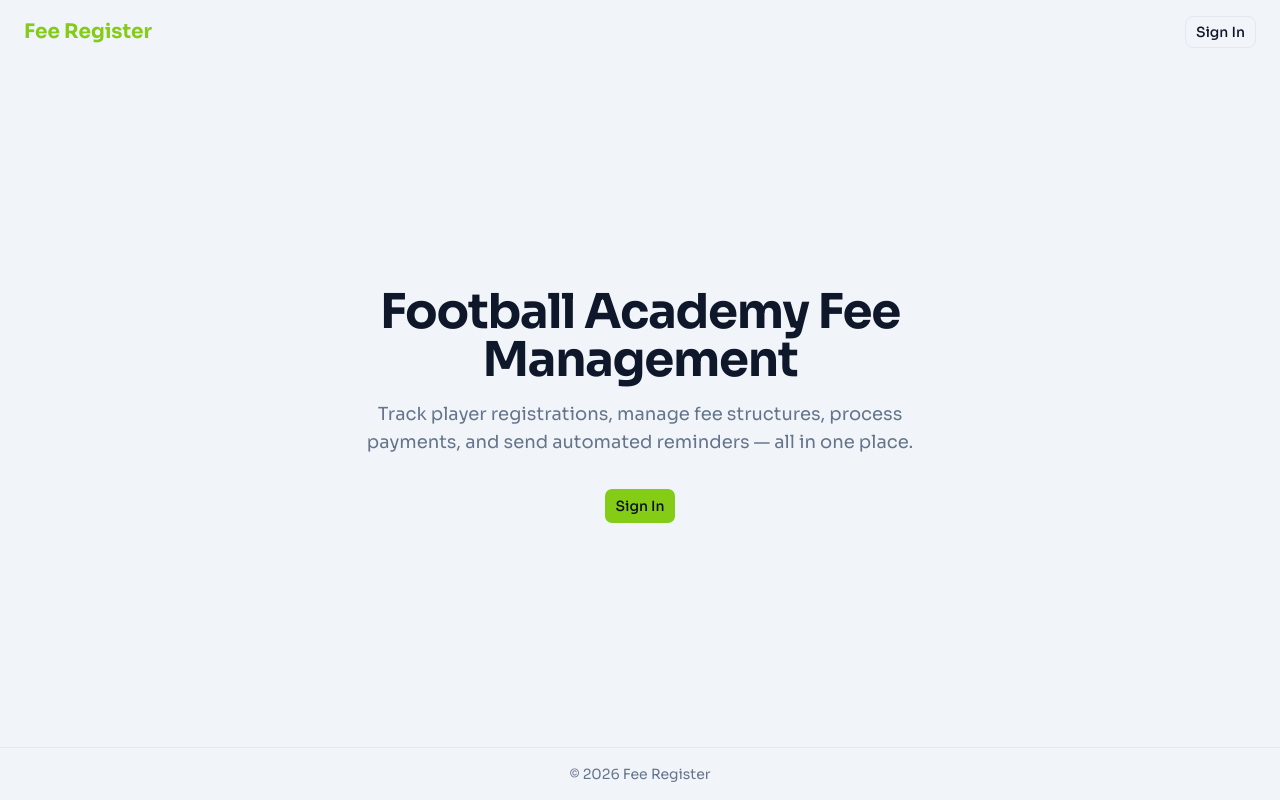
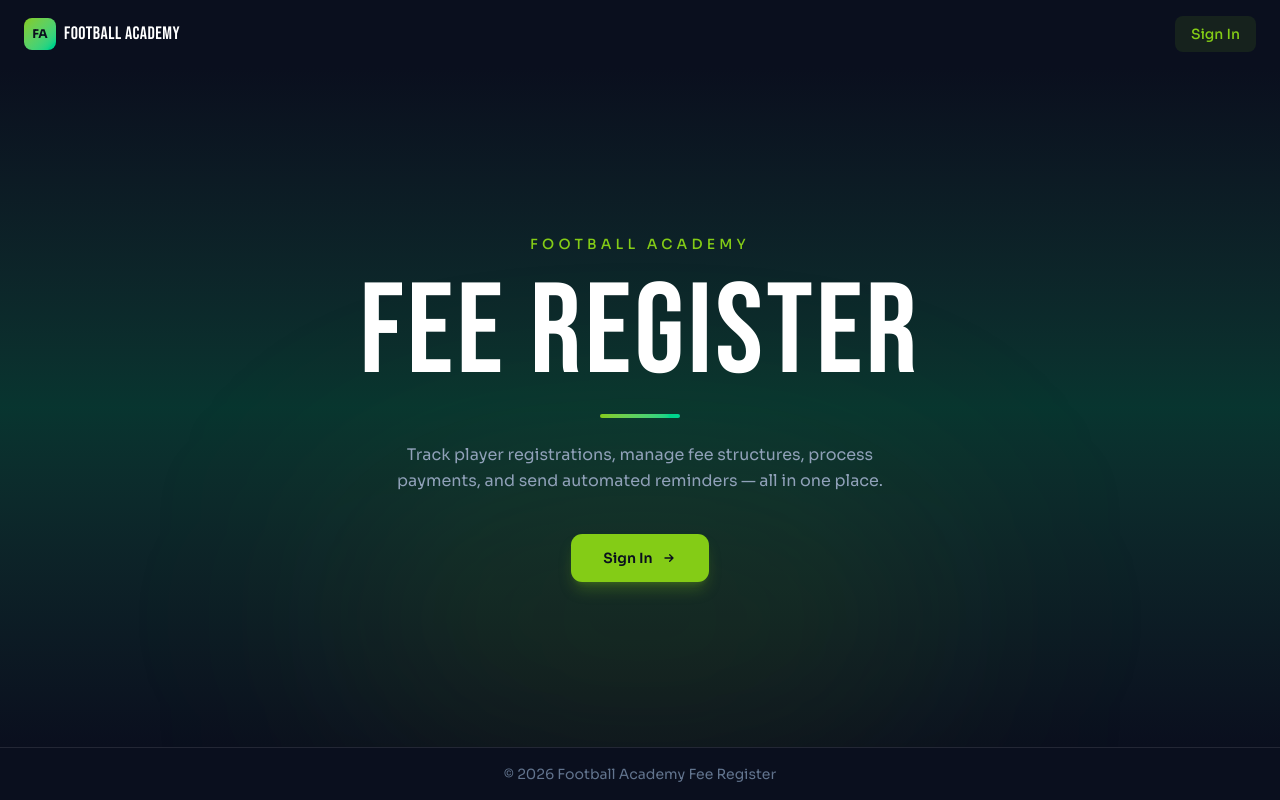
Before and after one commit to dev-mwero/football-club-fee-register, a Next.js app: page / in a window 1280 px wide. Built offline with nearby package versions, Linux system fonts and the light colour scheme.

Commit message:
feat(ui): redesign landing page with dramatic gradient hero
Dark-to-green gradient background with lime glow blur. Bold
Bebas Neue display type at 9xl. Compact header with FA badge.

```diff
--- a/src/app/page.tsx
+++ b/src/app/page.tsx
@@ -1,35 +1,76 @@
 import Link from "next/link";
-import { Button } from "@/components/ui/button";
 
 export default function HomePage() {
   return (
-    <div className="flex min-h-screen flex-col">
+    <div className="flex min-h-screen flex-col bg-[#0a0f1e]">
       <header className="flex items-center justify-between px-6 py-4">
-        <span className="text-xl font-bold text-primary">Fee Register</span>
-        <div className="flex gap-3">
-          <Link href="/login">
-            <Button variant="outline">Sign In</Button>
-          </Link>
+        <div className="flex items-center gap-2">
+          <div className="flex h-8 w-8 items-center justify-center rounded-lg bg-gradient-to-br from-primary to-emerald-400 text-xs font-bold text-[#0a0f1e]">
+            FA
+          </div>
+          <span className="font-display text-lg tracking-wide text-white">
+            Football Academy
+          </span>
         </div>
+        <Link
+          href="/login"
+          className="rounded-lg bg-primary/10 px-4 py-2 text-sm font-medium text-primary transition-colors hover:bg-primary/20"
+        >
+          Sign In
+        </Link>
       </header>
 
-      <main className="flex flex-1 flex-col items-center justify-center px-6 text-center">
-        <h1 className="max-w-3xl text-4xl font-bold tracking-tight text-foreground sm:text-5xl">
-          Football Academy Fee Management
-        </h1>
-        <p className="mt-4 max-w-xl text-lg text-muted-foreground">
-          Track player registrations, manage fee structures, process payments,
-          and send automated reminders — all in one place.
-        </p>
-        <div className="mt-8">
-          <Link href="/login">
-            <Button size="lg">Sign In</Button>
-          </Link>
+      <main className="relative flex flex-1 flex-col items-center justify-center overflow-hidden px-6 text-center">
+        {/* Background gradient */}
+        <div className="absolute inset-0 bg-gradient-to-b from-[#0a0f1e] via-[#064e3b]/60 to-[#0a0f1e]" />
+
+        {/* Lime glow at bottom */}
+        <div className="absolute bottom-0 left-1/2 h-64 w-[600px] -translate-x-1/2 rounded-full bg-primary/10 blur-[120px]" />
+
+        {/* Content */}
+        <div className="relative z-10">
+          <p className="mb-4 text-sm font-medium uppercase tracking-[0.3em] text-primary">
+            Football Academy
+          </p>
+
+          <h1 className="font-display text-7xl font-normal uppercase tracking-wide text-white sm:text-8xl md:text-9xl">
+            Fee Register
+          </h1>
+
+          <div className="mx-auto mt-4 h-1 w-20 rounded-full bg-gradient-to-r from-primary to-emerald-400" />
+
+          <p className="mx-auto mt-6 max-w-lg text-base leading-relaxed text-slate-400">
+            Track player registrations, manage fee structures, process payments,
+            and send automated reminders — all in one place.
+          </p>
+
+          <div className="mt-10">
+            <Link
+              href="/login"
+              className="inline-flex items-center gap-2 rounded-xl bg-primary px-8 py-3.5 text-sm font-semibold text-[#0a0f1e] shadow-lg shadow-primary/25 transition-all duration-200 hover:bg-primary/90 hover:shadow-primary/30"
+            >
+              Sign In
+              <svg
+                className="h-4 w-4"
+                fill="none"
+                viewBox="0 0 24 24"
+                stroke="currentColor"
+                strokeWidth={2}
+                aria-hidden="true"
+              >
+                <path
+                  strokeLinecap="round"
+                  strokeLinejoin="round"
+                  d="M13 7l5 5m0 0l-5 5m5-5H6"
+                />
+              </svg>
+            </Link>
+          </div>
         </div>
       </main>
 
-      <footer className="border-t px-6 py-4 text-center text-sm text-muted-foreground">
-        {"\u00A9"} {new Date().getFullYear()} Fee Register
+      <footer className="border-t border-white/10 px-6 py-4 text-center text-sm text-slate-500">
+        {"\u00A9"} {new Date().getFullYear()} Football Academy Fee Register
       </footer>
     </div>
   );
```
